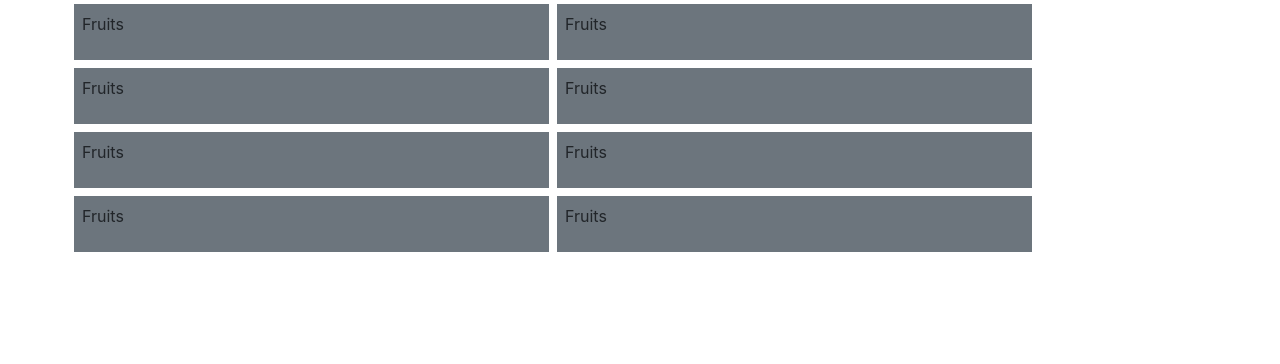
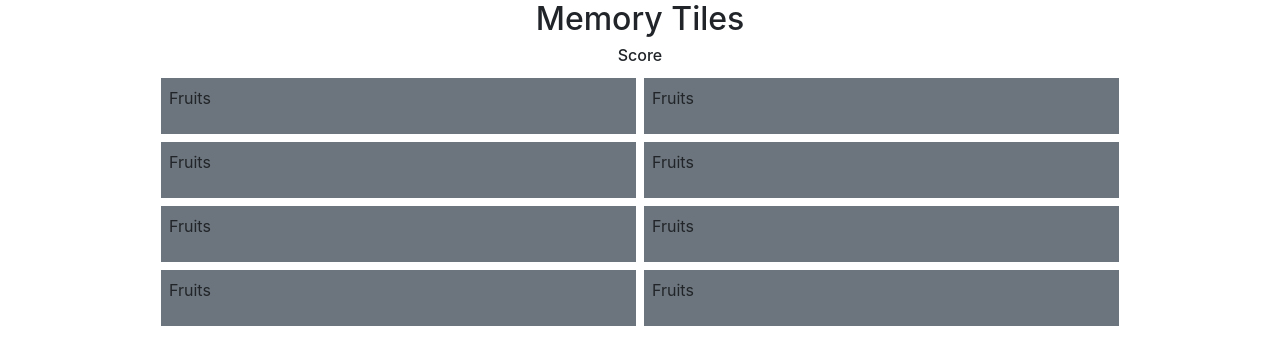
Before and after one commit to iamngoni/studious-spoon, a plain HTML site: page index.html in a window 1280 px wide. Drawn offline with nearby package versions, Linux system fonts and the light colour scheme.

Commit message:
ui refactoring

```diff
--- a/app.js
+++ b/app.js
@@ -50,10 +50,11 @@ var panesApp = new Vue({
       id: null,
       index: null
     },
+    touch: 0
   },
   methods:{
     revealTile: function (index){
-      console.log(index)
+      this.touch++
       if(this.isOneSelected.value){
         this.tiles[index].isRevealed = true
         if(this.isOneSelected.index != index){
@@ -85,5 +86,6 @@ var panesApp = new Vue({
         this.isOneSelected.id = this.tiles[index].id
       }
     }
-  }
+  },
+
 })
--- a/index.html
+++ b/index.html
@@ -12,13 +12,18 @@
   <script src="https://cdn.jsdelivr.net/npm/jquery@3.3.1/dist/jquery.min.js"></script>
   <script src="https://cdn.jsdelivr.net/npm/bootstrap@4.1.2/dist/js/bootstrap.min.js"></script>
   <link rel="stylesheet" href="https://cdn.jsdelivr.net/npm/bootstrap@4.1.2/dist/css/bootstrap.min.css">
+  <link rel="stylesheet" href="style.css"
 </head>
 
 <body>
   <div id="vue-app">
   <div class="container">
-    <div class="row">
-      <div v-for="(tile, index) in tiles" :tile="tile" :index="index" class="col-md-5 col-5 col-sm-5 h-70 bg-secondary m-1 p-2" :class="{'bg-success': tile.isRevealed}" @click="revealTile(index)">
+    <div class="row justify-content-center">
+      <div class="col-12 text-center">
+        <h2>Memory Tiles</h2>
+        <h6>Score {{score}}</h6>
+      </div>
+      <div v-for="(tile, index) in tiles" :tile="tile" :index="index" class="col-md-5 col-5 col-sm-5 bg-secondary m-1 p-2" :class="{'bg-success': tile.isRevealed}" @click="revealTile(index)" id="tile">
         <p v-if="tile.isRevealed">{{tile.name}}</p>
         <p v-else>Fruits</p>
       </div>
--- /dev/null
+++ b/style.css
@@ -0,0 +1,7 @@
+html{
+  scroll-behavior: smooth;
+}
+
+#tile{
+  transition: all .4s;
+}
```
